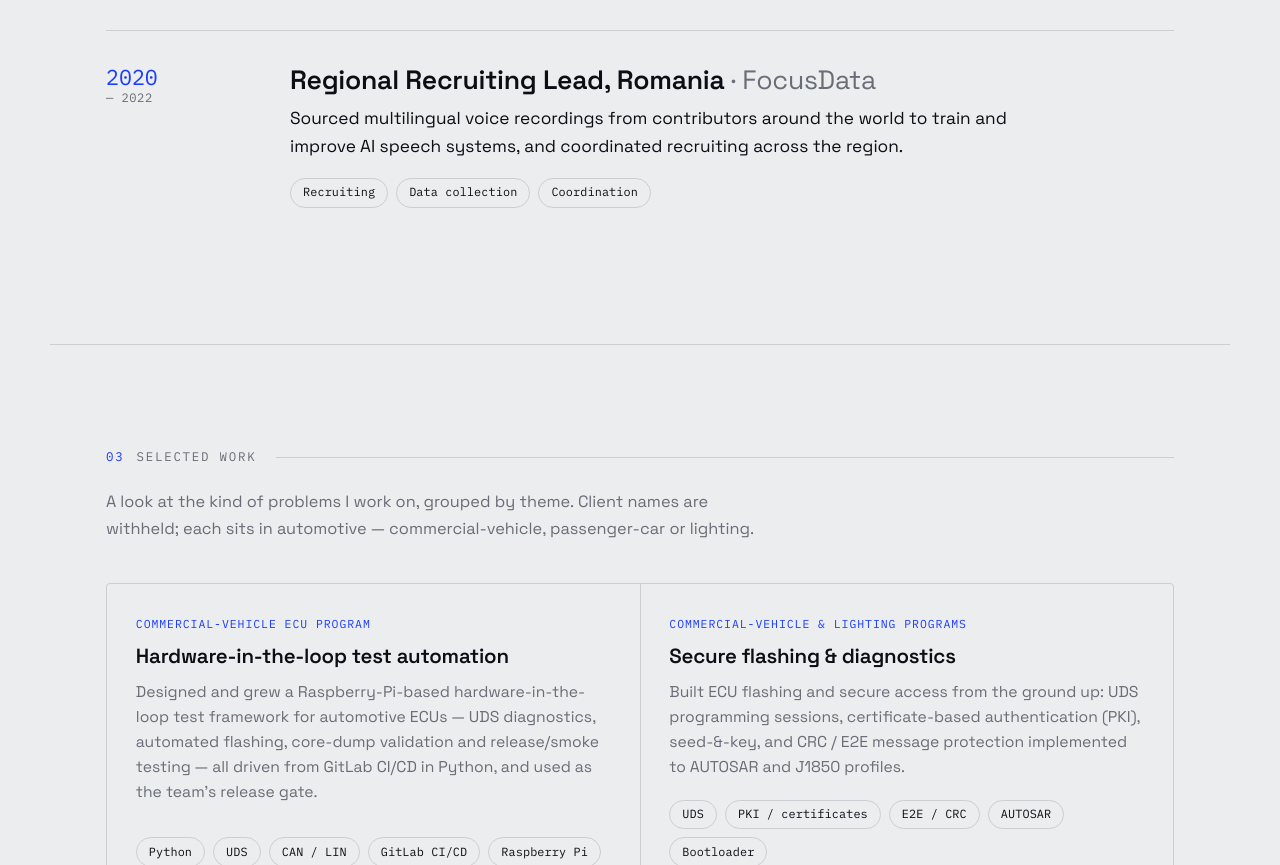
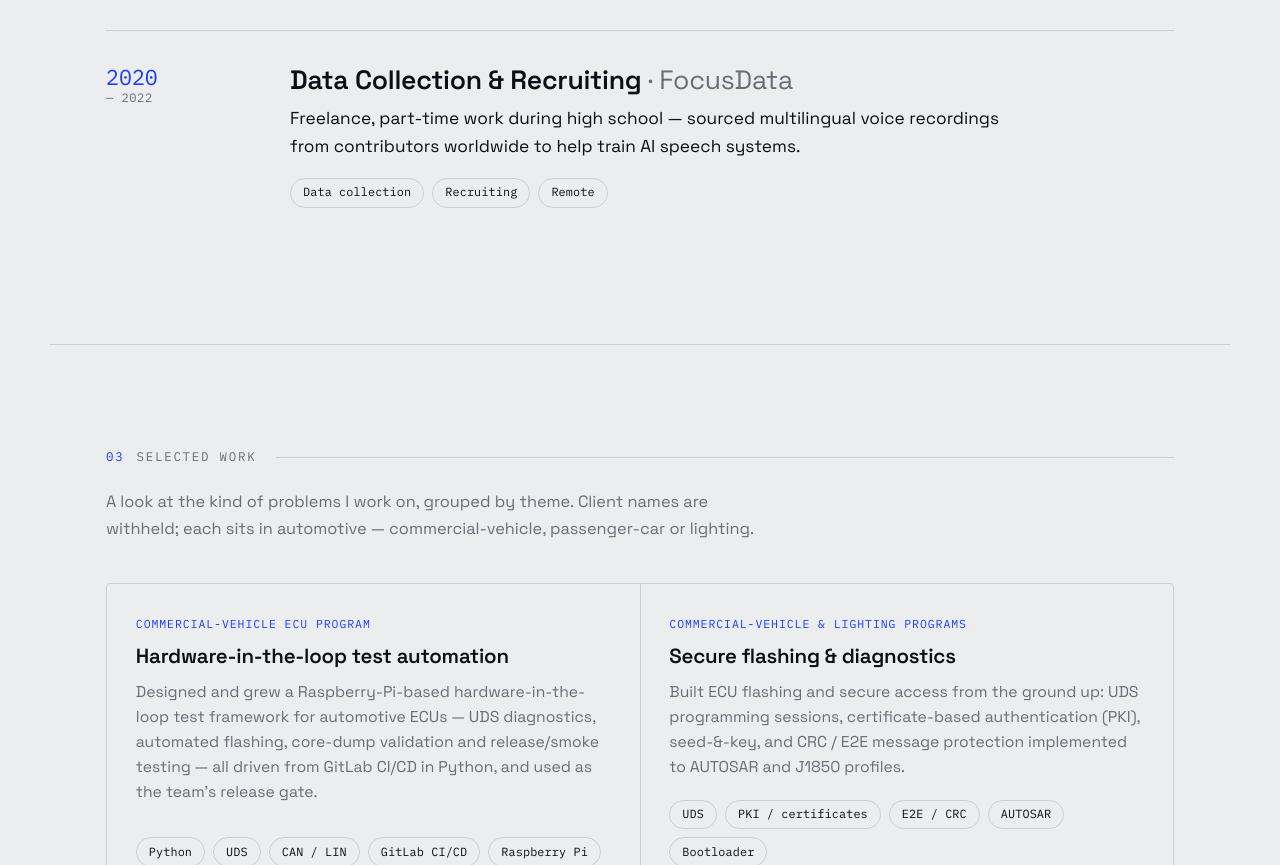
Before and after one commit to circei/circei.github.io, a plain HTML site: page index.html in a window 1280 px wide. Shown: the part 2035-2900 px from the top of the page. Drawn offline with Linux system fonts and the light colour scheme.

Commit message:
Reframe FocusData role as freelance data-collection (during high school)
Retitle from "Regional Recruiting Lead" to "Data Collection & Recruiting"
and mark it freelance/part-time to reflect the actual informal role and
avoid an inflated-title-at-16 impression.

```diff
--- a/index.html
+++ b/index.html
@@ -124,14 +124,14 @@
         <li class="entry">
           <div class="entry__year">2020<span class="entry__now">— 2022</span></div>
           <div class="entry__main">
-            <h3 class="entry__role">Regional Recruiting Lead, Romania <span class="entry__co">· FocusData</span></h3>
+            <h3 class="entry__role">Data Collection &amp; Recruiting <span class="entry__co">· FocusData</span></h3>
             <p class="entry__desc">
-              Sourced multilingual voice recordings from contributors around the
-              world to train and improve AI speech systems, and coordinated
-              recruiting across the region.
+              Freelance, part-time work during high school — sourced multilingual
+              voice recordings from contributors worldwide to help train AI speech
+              systems.
             </p>
             <ul class="tags" aria-label="Areas">
-              <li class="pill">Recruiting</li><li class="pill">Data collection</li><li class="pill">Coordination</li>
+              <li class="pill">Data collection</li><li class="pill">Recruiting</li><li class="pill">Remote</li>
             </ul>
           </div>
         </li>
```
